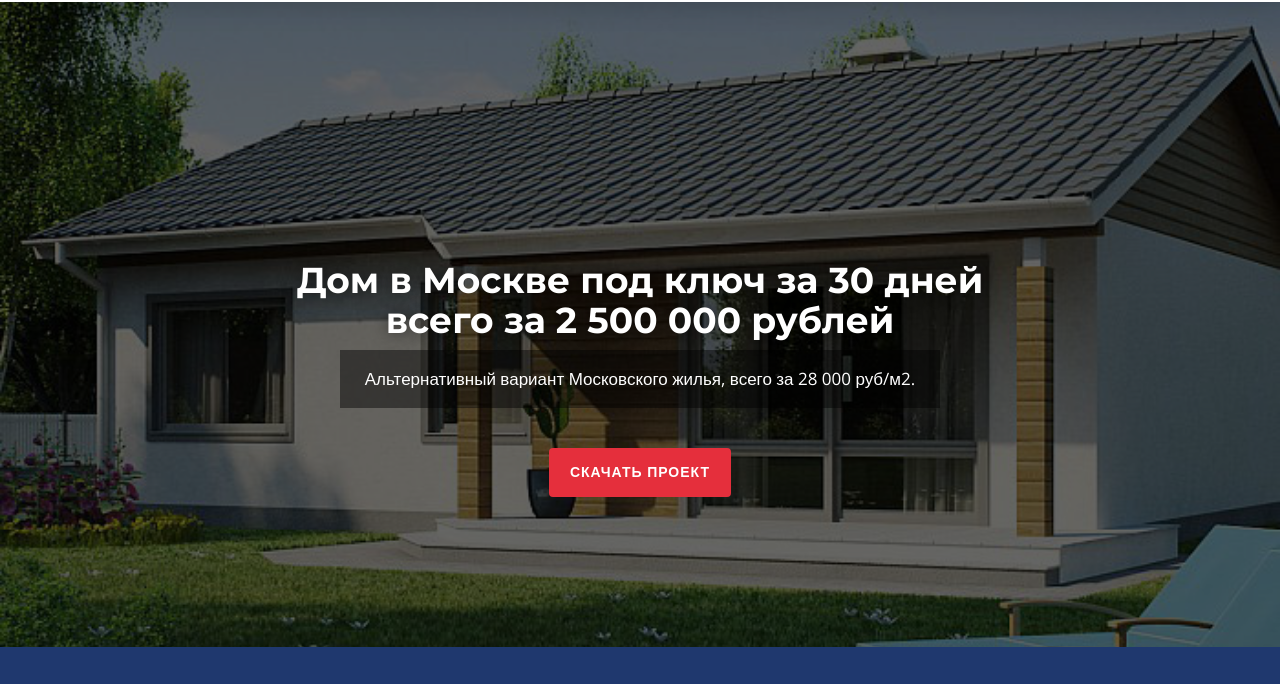
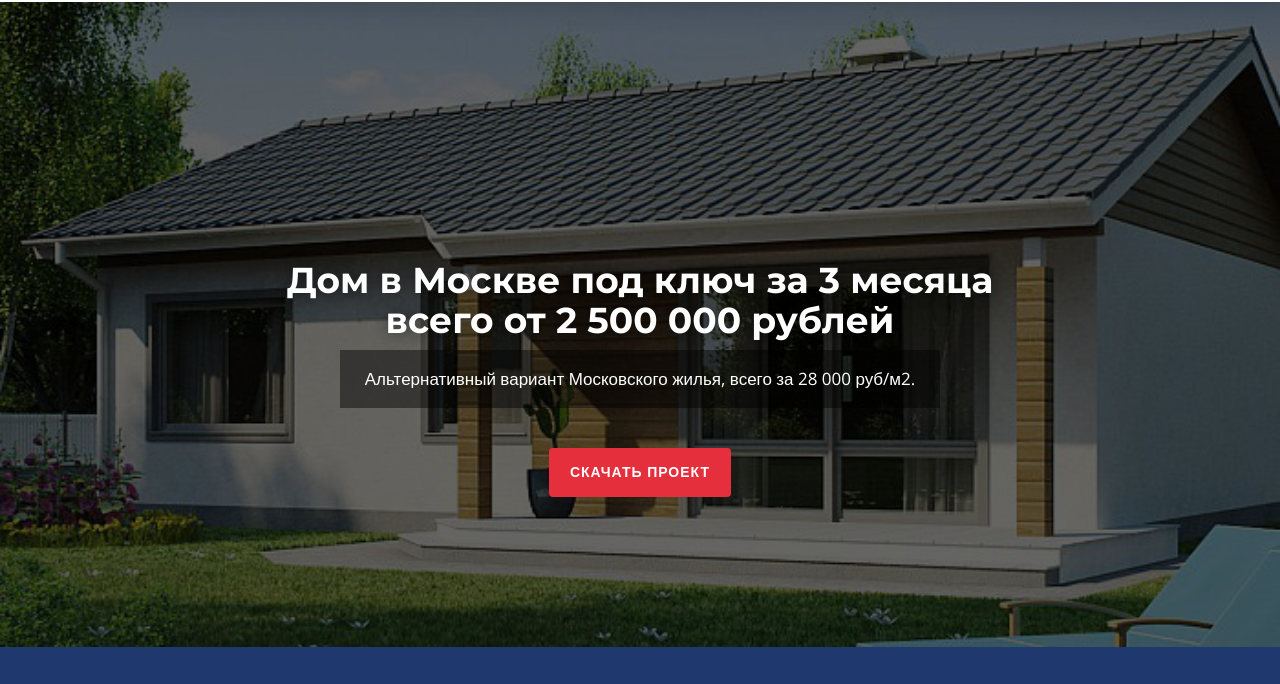
Before and after one commit to MirrorOni/test.github.io, a plain HTML site: page index.html in a window 1280 px wide. Shown: the part 89-773 px from the top of the page. Drawn offline with nearby package versions, Linux system fonts and the light colour scheme; a script that the page names is missing.

Commit message:
Update index.html

```diff
--- a/index.html
+++ b/index.html
@@ -81,8 +81,8 @@ document.addEventListener("DOMContentLoaded", function() {
       <div class="container">
         <div class="row">
           <div class="col-md-8 col-md-offset-2 intro-text">
-            <h1>Дом в Москве под ключ за 30 дней<br>
-              всего за 2 500 000 рублей</h1>
+            <h1>Дом в Москве под ключ за 3 месяца<br>
+              всего от 2 500 000 рублей</h1>
             <p>Альтернативный вариант Московского жилья, всего за 28 000 руб/м2.</p>
             <a href="#services" class="btn btn-custom btn-lg page-scroll">Скачать проект</a>
            </div>
```
